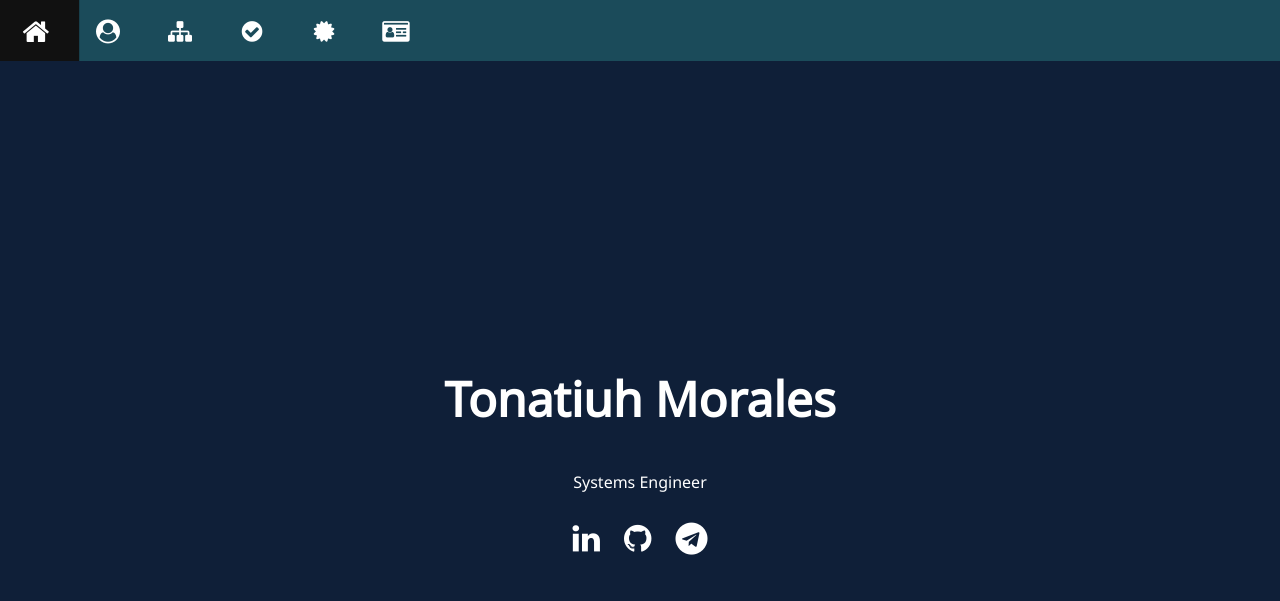
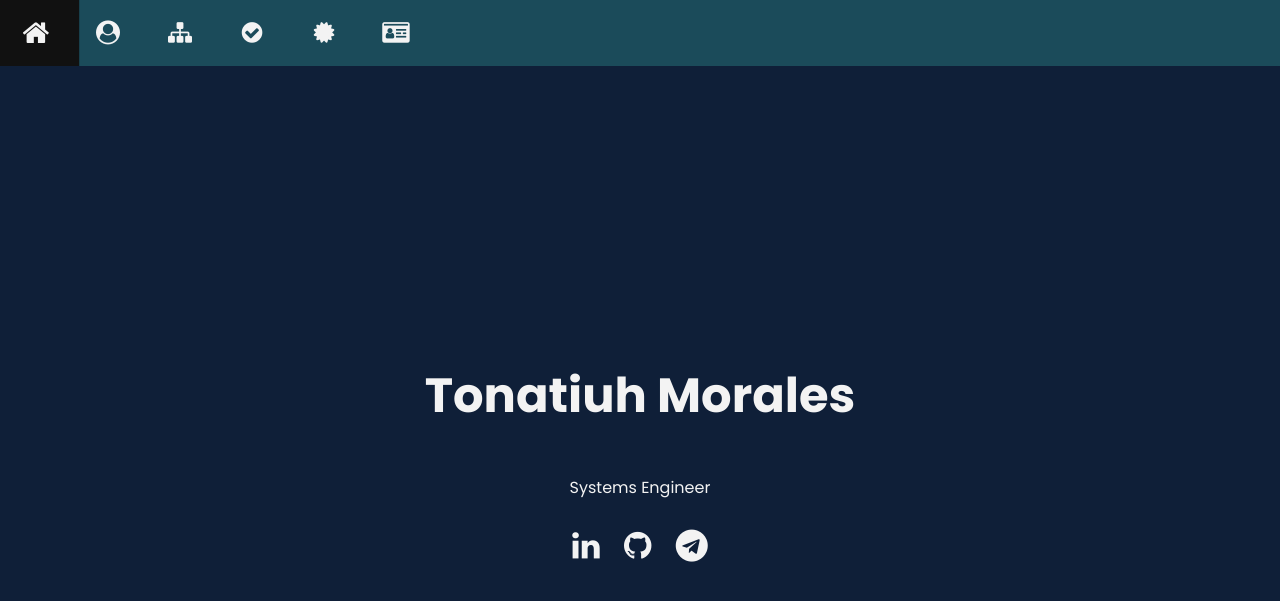
Before and after one commit to blackc0mb/blackc0mb.github.io, a Jekyll site: the page cv/index.html, which Jekyll copies as it is, in a window 1280 px wide and 900 px high. Shown: the top 601 px of the window. Built offline with Jekyll 4.4.1, drawn with Linux system fonts in a browser that asks for light colours; some of the changed text lies outside the part shown.

Commit message:
change colors, general font

```diff
--- a/cv/assets/css/main.css
+++ b/cv/assets/css/main.css
@@ -1,14 +1,15 @@
 /* 95 */
 :root {
-   --general-font-color-1: white;
+   --general-font-color-1: #F3F3F3;
    --general-font-color-2: #0F1F38;
    --general-background-color: #0F1F38;
    --general-background-color-hover: #1B4B5A;
    --timeline-color: #0F1F38;
    --nav-background-color: #1B4B5A;
-   --footer-background-color: #8E7970;
+   /*--footer-background-color: #8E7970;*/
+   --footer-background-color: #0F1F38;
 
-   --general-font-family: 'Noto Sans', sans-serif;
+   --general-font-family: 'Poppins', sans-serif;
    --h1-font-size: 2.0rem;
    --h2-font-size: 1.5rem;
    --h3-font-size: 1.3rem;
@@ -26,6 +27,8 @@
 
 html {
   font-family: var(--general-font-family);
+  background-color: #F3F3F3;
+  line-height: 1.6;
 }
 
 body {
@@ -142,8 +145,8 @@ img {
 
 .home-social-link {
   display: inline-flex;
-  color: white;
-  margin: 10px 10px 10px 10px;
+  color: #F3F3F3;;
+  margin: 10px;
   text-decoration: none;
   transition: all 0.3s;
 }
@@ -167,7 +170,7 @@ img {
 }
 
 .footer-social-link:hover {
-  color: var(--general-background-color-hover);
+  /*color: var(--general-background-color-hover);*/
   transform: translate(0px, -5px);
 }
 
@@ -176,7 +179,7 @@ img {
 }
 
 .footer-social-email:hover {
-  color: var(--general-background-color-hover);
+  /*color: var(--general-background-color-hover);*/
   font-weight: bolder;
 }
 
@@ -337,15 +340,18 @@ img {
 }
 
 .certifications-grid-item {
-  background-color: rgba(255, 255, 255, 0.8);
-  border: 4px solid var(--timeline-color);
+  /*background-color: rgba(255, 255, 255, 0.8);*/
+  background-color: #F3F3F3;
+  box-shadow: 5px 5px 20px var(--timeline-color);
+  /*border: 0px solid var(--timeline-color);*/
   border-radius: 6px;
   padding: 20px;
   text-align: left;
 }
 
 .skills-grid-item {
-  background-color: rgba(255, 255, 255, 0.8);
+  /*background-color: rgba(255, 255, 255, 0.8);*/
+  background-color: #F3F3F3;
   border-top: 4px solid var(--timeline-color);
   padding: 0px 20px 20px 20px;
   text-align: left;
--- a/cv/index.html
+++ b/cv/index.html
@@ -7,7 +7,7 @@
       <link rel="stylesheet" href="./assets/css/main.css">
       <link rel="stylesheet" href="https://cdnjs.cloudflare.com/ajax/libs/font-awesome/4.7.0/css/font-awesome.min.css">
       <link rel="preconnect" href="https://fonts.gstatic.com">
-      <link href="https://fonts.googleapis.com/css2?family=Noto+Sans&display=swap" rel="stylesheet">
+      <link href="https://fonts.googleapis.com/css2?family=Poppins:wght@300;400;600;700;800&display=swap" rel="stylesheet">
       <link rel="stylesheet" href="https://cdnjs.cloudflare.com/ajax/libs/animate.css/4.1.1/animate.min.css"/>
    </head>
    <body>
```
Also changed, not shown: other parts of cv/index.html (+2 -2 lines).
